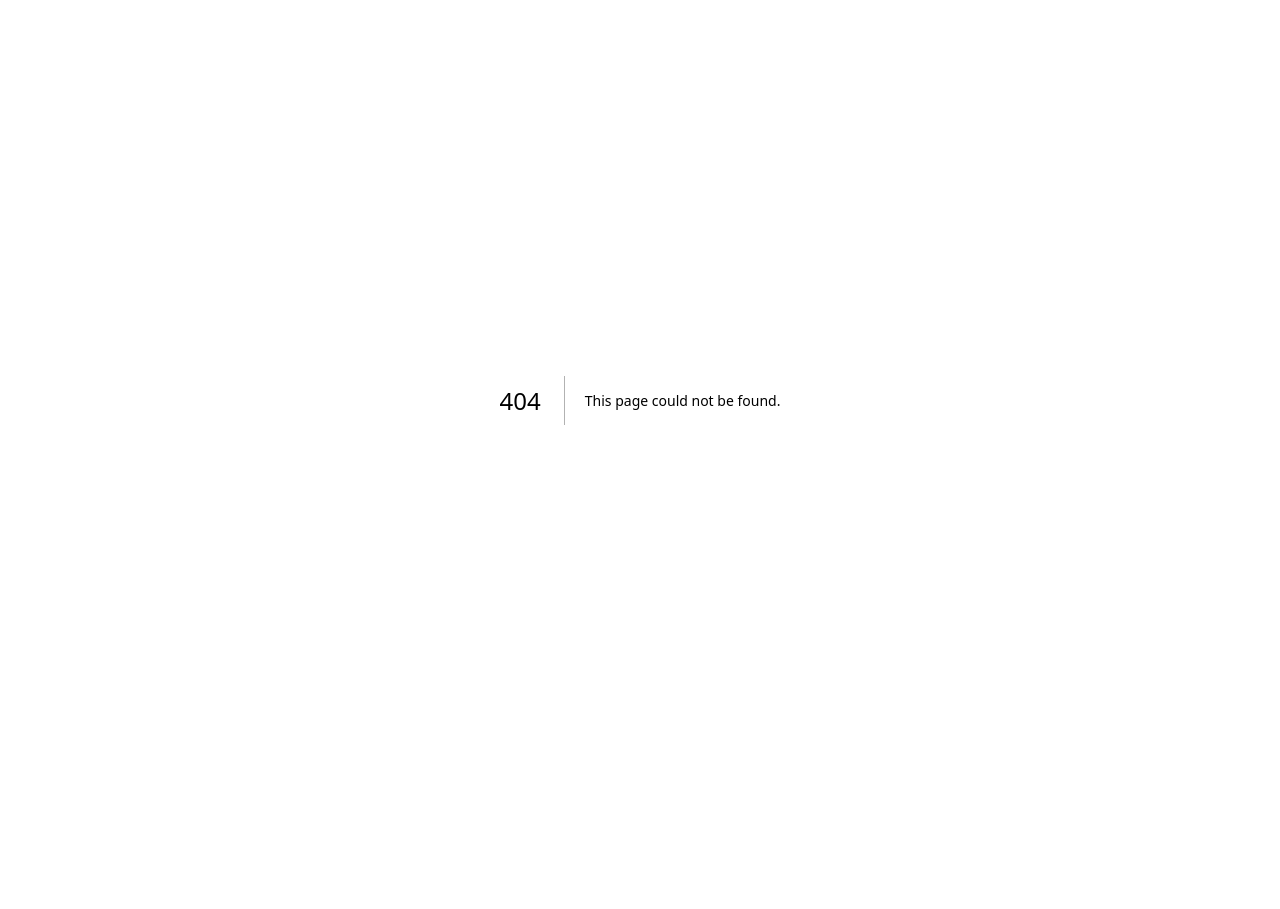
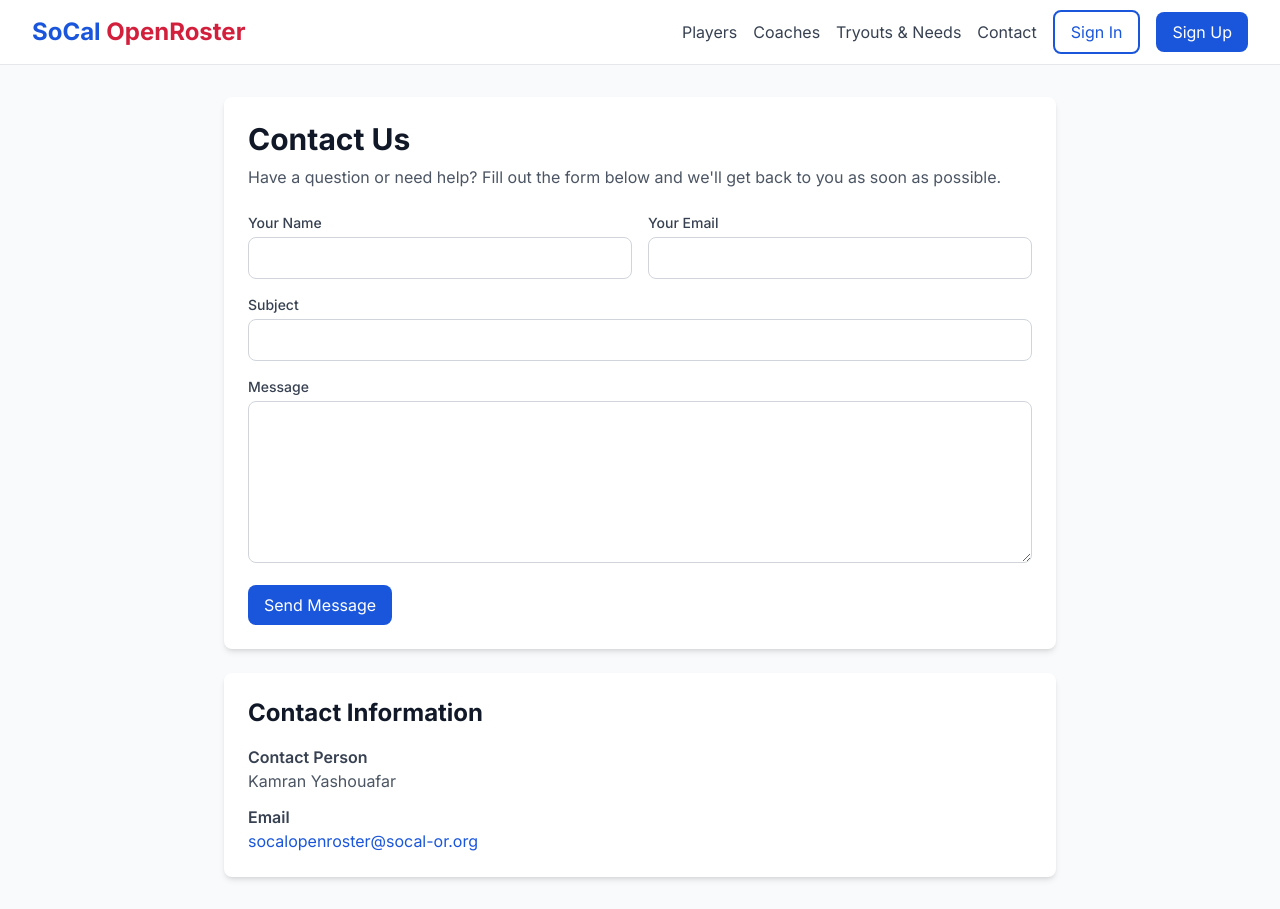
Before and after one commit to kamranyash/Soccer-Communication, a Next.js app: page /contact in a window 1280 px wide. Before the commit this address had no page. Before the commit the page ends 800 px from the top, so only its background shows below. Built offline with nearby package versions, Linux system fonts and the light colour scheme; no server answers.

Commit message:
feat: add contact/questions page with email form

```diff
--- /dev/null
+++ b/app/api/contact/route.ts
@@ -0,0 +1,77 @@
+import { NextRequest, NextResponse } from 'next/server';
+import { Resend } from 'resend';
+
+export async function POST(req: NextRequest) {
+  try {
+    const { name, email, subject, message } = await req.json();
+
+    if (!name || !email || !subject || !message) {
+      return NextResponse.json(
+        { error: 'All fields are required' },
+        { status: 400 }
+      );
+    }
+
+    if (!process.env.RESEND_API_KEY) {
+      console.error('[contact] Missing RESEND_API_KEY');
+      return NextResponse.json(
+        { error: 'Email service is not configured' },
+        { status: 500 }
+      );
+    }
+
+    if (!process.env.EMAIL_FROM) {
+      console.error('[contact] Missing EMAIL_FROM');
+      return NextResponse.json(
+        { error: 'Email service is not configured' },
+        { status: 500 }
+      );
+    }
+
+    const resend = new Resend(process.env.RESEND_API_KEY);
+
+    // Send email to socalopenroster@socal-or.org
+    const result = await resend.emails.send({
+      from: process.env.EMAIL_FROM!,
+      to: 'socalopenroster@socal-or.org',
+      replyTo: email,
+      subject: `Contact Form: ${subject}`,
+      html: `
+        <div style="font-family: Arial, sans-serif; line-height: 1.5;">
+          <h2>New Contact Form Submission</h2>
+          <p><strong>Name:</strong> ${name}</p>
+          <p><strong>Email:</strong> <a href="mailto:${email}">${email}</a></p>
+          <p><strong>Subject:</strong> ${subject}</p>
+          <hr style="margin: 20px 0; border: none; border-top: 1px solid #ddd;">
+          <p><strong>Message:</strong></p>
+          <p style="white-space: pre-wrap; background: #f5f5f5; padding: 15px; border-radius: 5px;">${message}</p>
+        </div>
+      `,
+      text: `
+New Contact Form Submission
+
+Name: ${name}
+Email: ${email}
+Subject: ${subject}
+
+Message:
+${message}
+      `,
+    });
+
+    console.log('[contact] Resend response', result);
+
+    return NextResponse.json({ message: 'Message sent successfully' });
+  } catch (error: any) {
+    console.error('[contact] Error sending contact email', {
+      message: error?.message,
+      name: error?.name,
+      status: error?.status,
+      body: error?.response?.data || error
+    });
+    return NextResponse.json(
+      { error: 'Failed to send message' },
+      { status: 500 }
+    );
+  }
+}
--- /dev/null
+++ b/app/contact/page.tsx
@@ -0,0 +1,157 @@
+'use client';
+
+import { useState } from 'react';
+import Navbar from '@/components/Navbar';
+
+export default function ContactPage() {
+  const [formData, setFormData] = useState({
+    name: '',
+    email: '',
+    subject: '',
+    message: '',
+  });
+  const [loading, setLoading] = useState(false);
+  const [message, setMessage] = useState('');
+  const [error, setError] = useState('');
+
+  const handleSubmit = async (e: React.FormEvent) => {
+    e.preventDefault();
+    setError('');
+    setMessage('');
+    setLoading(true);
+
+    try {
+      const res = await fetch('/api/contact', {
+        method: 'POST',
+        headers: { 'Content-Type': 'application/json' },
+        body: JSON.stringify(formData),
+      });
+
+      const data = await res.json();
+
+      if (res.ok) {
+        setMessage('Thank you! Your message has been sent. We\'ll get back to you soon.');
+        setFormData({ name: '', email: '', subject: '', message: '' });
+      } else {
+        setError(data.error || 'Failed to send message');
+      }
+    } catch (err) {
+      setError('An error occurred. Please try again.');
+    } finally {
+      setLoading(false);
+    }
+  };
+
+  return (
+    <>
+      <Navbar />
+      <main className="min-h-screen bg-gray-50 py-8">
+        <div className="max-w-4xl mx-auto px-4 sm:px-6 lg:px-8">
+          <div className="card mb-6">
+            <h1 className="text-3xl font-bold mb-2">Contact Us</h1>
+            <p className="text-gray-600 mb-6">
+              Have a question or need help? Fill out the form below and we'll get back to you as soon as possible.
+            </p>
+
+            <form onSubmit={handleSubmit} className="space-y-4">
+              {error && (
+                <div className="bg-red-50 border border-red-200 text-red-700 px-4 py-3 rounded">
+                  {error}
+                </div>
+              )}
+
+              {message && (
+                <div className="bg-green-50 border border-green-200 text-green-700 px-4 py-3 rounded">
+                  {message}
+                </div>
+              )}
+
+              <div className="grid grid-cols-1 md:grid-cols-2 gap-4">
+                <div>
+                  <label htmlFor="name" className="block text-sm font-medium text-gray-700 mb-1">
+                    Your Name
+                  </label>
+                  <input
+                    id="name"
+                    type="text"
+                    required
+                    className="input-field"
+                    value={formData.name}
+                    onChange={(e) => setFormData({ ...formData, name: e.target.value })}
+                  />
+                </div>
+                <div>
+                  <label htmlFor="email" className="block text-sm font-medium text-gray-700 mb-1">
+                    Your Email
+                  </label>
+                  <input
+                    id="email"
+                    type="email"
+                    required
+                    className="input-field"
+                    value={formData.email}
+                    onChange={(e) => setFormData({ ...formData, email: e.target.value })}
+                  />
+                </div>
+              </div>
+
+              <div>
+                <label htmlFor="subject" className="block text-sm font-medium text-gray-700 mb-1">
+                  Subject
+                </label>
+                <input
+                  id="subject"
+                  type="text"
+                  required
+                  className="input-field"
+                  value={formData.subject}
+                  onChange={(e) => setFormData({ ...formData, subject: e.target.value })}
+                />
+              </div>
+
+              <div>
+                <label htmlFor="message" className="block text-sm font-medium text-gray-700 mb-1">
+                  Message
+                </label>
+                <textarea
+                  id="message"
+                  required
+                  rows={6}
+                  className="input-field"
+                  value={formData.message}
+                  onChange={(e) => setFormData({ ...formData, message: e.target.value })}
+                />
+              </div>
+
+              <button
+                type="submit"
+                disabled={loading}
+                className="btn-primary disabled:opacity-50"
+              >
+                {loading ? 'Sending...' : 'Send Message'}
+              </button>
+            </form>
+          </div>
+
+          <div className="card">
+            <h2 className="text-2xl font-bold mb-4">Contact Information</h2>
+            <div className="space-y-3">
+              <div>
+                <h3 className="font-semibold text-gray-700">Contact Person</h3>
+                <p className="text-gray-600">Kamran Yashouafar</p>
+              </div>
+              <div>
+                <h3 className="font-semibold text-gray-700">Email</h3>
+                <p className="text-gray-600">
+                  <a href="mailto:socalopenroster@socal-or.org" className="text-socal-blue hover:underline">
+                    socalopenroster@socal-or.org
+                  </a>
+                </p>
+              </div>
+            </div>
+          </div>
+        </div>
+      </main>
+    </>
+  );
+}
--- a/components/Navbar.tsx
+++ b/components/Navbar.tsx
@@ -27,6 +27,9 @@
             </Link>
             <Link href="/posts" className="text-gray-700 hover:text-socal-blue">
               Tryouts & Needs
+            </Link>
+            <Link href="/contact" className="text-gray-700 hover:text-socal-blue">
+              Contact
             </Link>
 
             {status === 'loading' ? (
```
